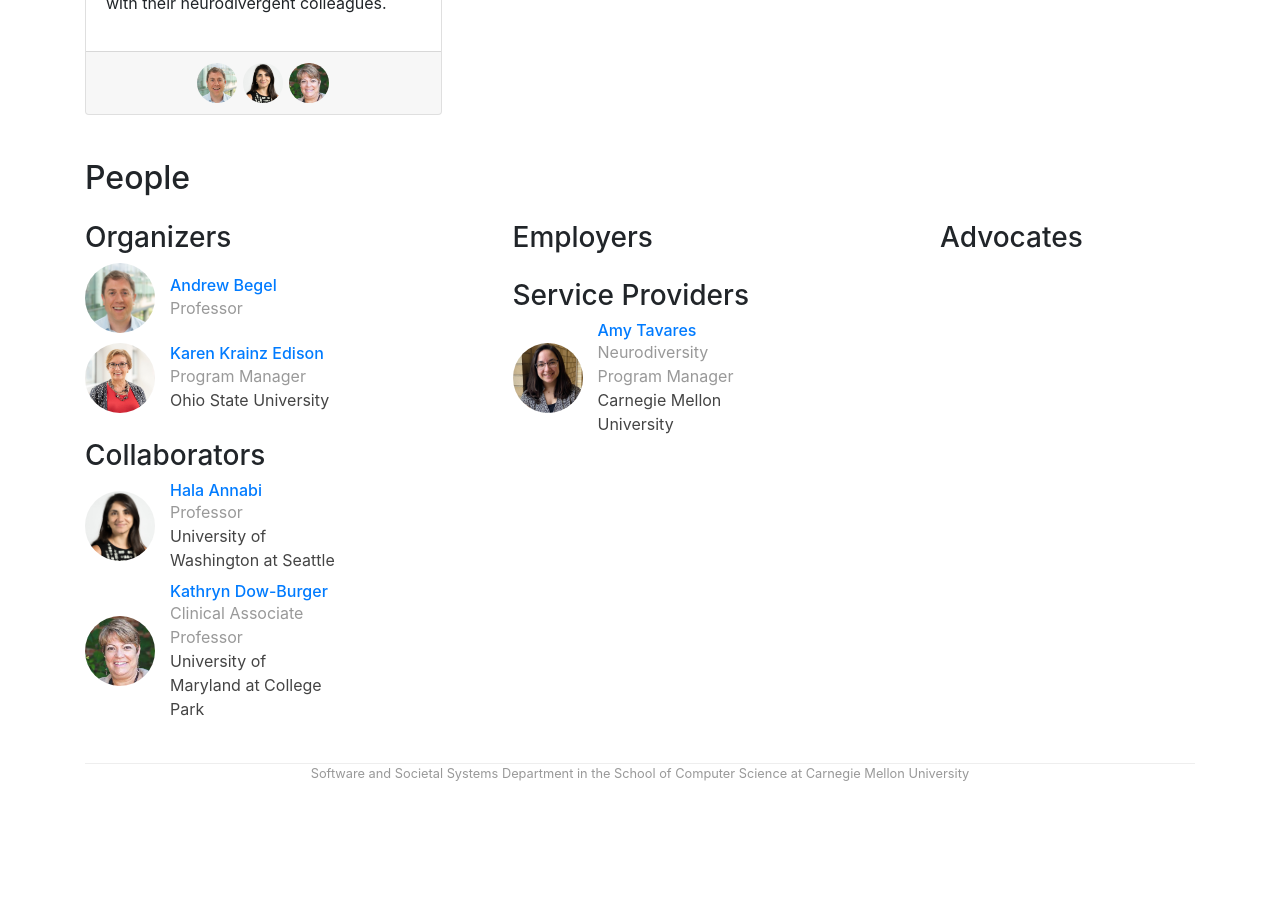
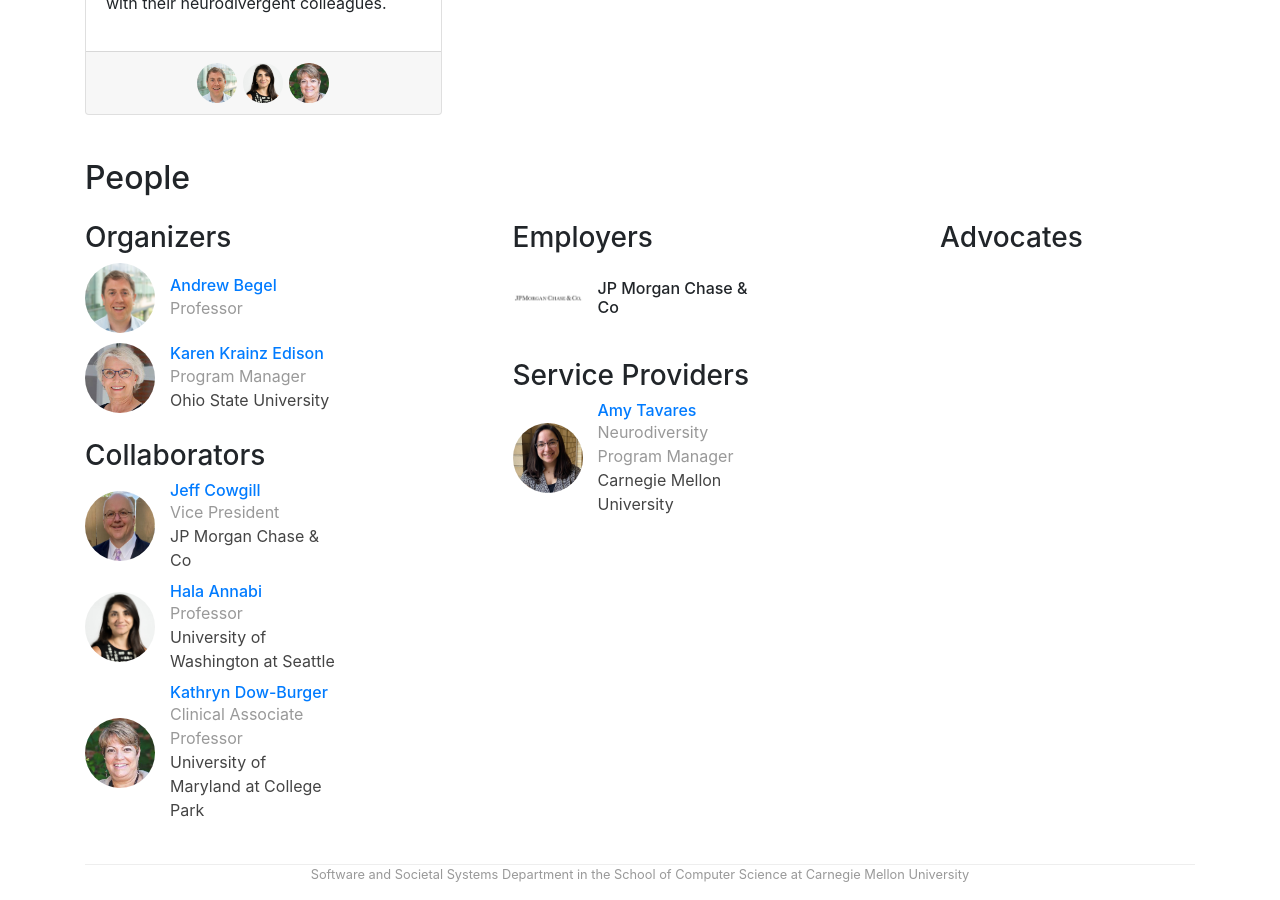
Before and after one commit to cmu-variability/neurodiversityatwork, a Jekyll site: the page built from index.html, in a window 1280 px wide and 900 px high, scrolled down 1281 px. Built offline with Jekyll 4.4.1, drawn with Linux system fonts in a browser that asks for light colours; before the commit the page ends 2080 px from its top, so only the background shows below that.

Commit message:
Added JPMC and updated Karen's photo.

```diff
--- a/_data/people.yml
+++ b/_data/people.yml
@@ -12,7 +12,7 @@ pm-karen-krainz-edison:
     bio: Program Manager
     org: Ohio State University
     webpage: https://nisonger.osu.edu/staff/krainz-edison-karen/
-    image: img/people/karen-krainz-edison.jpg
+    image: img/people/karen-krainz-edison.png
 
 
 pm-amy-tavares:
@@ -23,7 +23,18 @@ pm-amy-tavares:
     webpage: https://www.linkedin.com/in/amy-tavares-1620/
     image: img/people/amy-tavares.jpg
 
+employer-jpmc:
+    display_name: "JP Morgan Chase & Co"
+    role: employers
+    image: img/people/jpmc-logo.jpg
 
+collaborator-jeff-cowgill:
+    display_name: "Jeff Cowgill"
+    role: collab
+    bio: Vice President
+    org: JP Morgan Chase & Co
+    webpage: https://www.linkedin.com/in/jeff-cowgill-5534bb124/
+    image: img/people/jeff-cowgill.jpg
 
 collaborator-hala-annabi:
    display_name: "Hala Annabi"
```
Also changed, not shown: img/people/jeff-cowgill.jpg (added), img/people/jpmc-logo.jpg (added), img/people/karen-krainz-edison.png (added), 12 other files.
